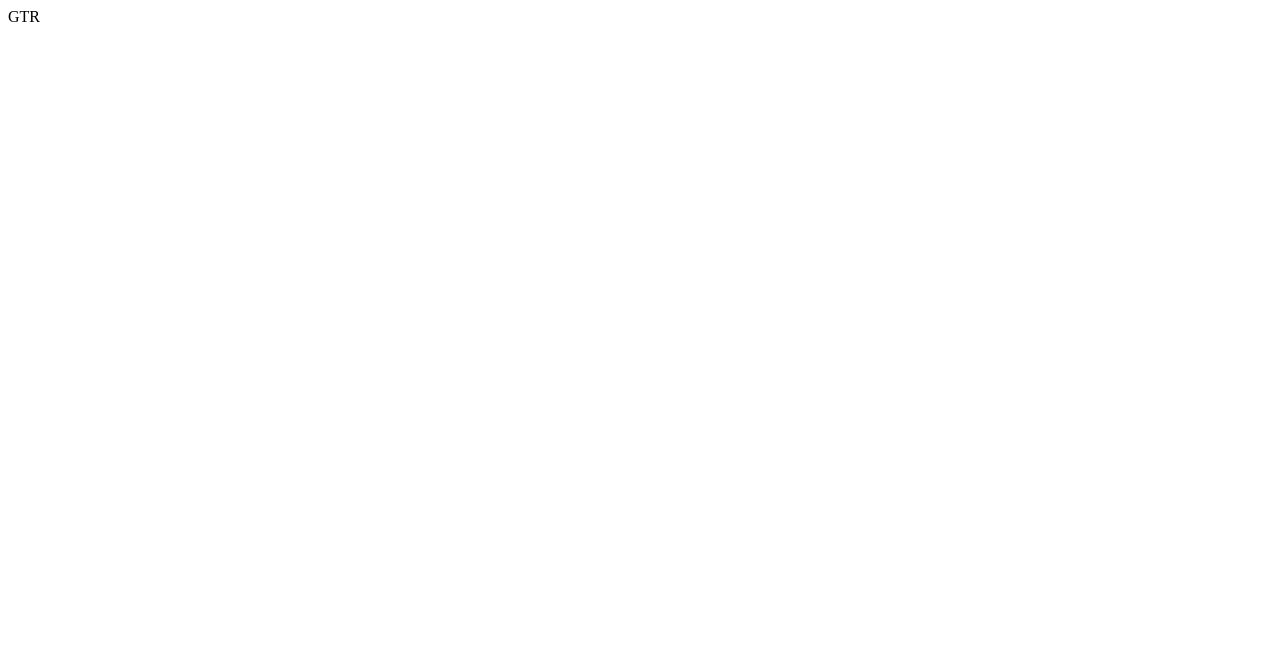
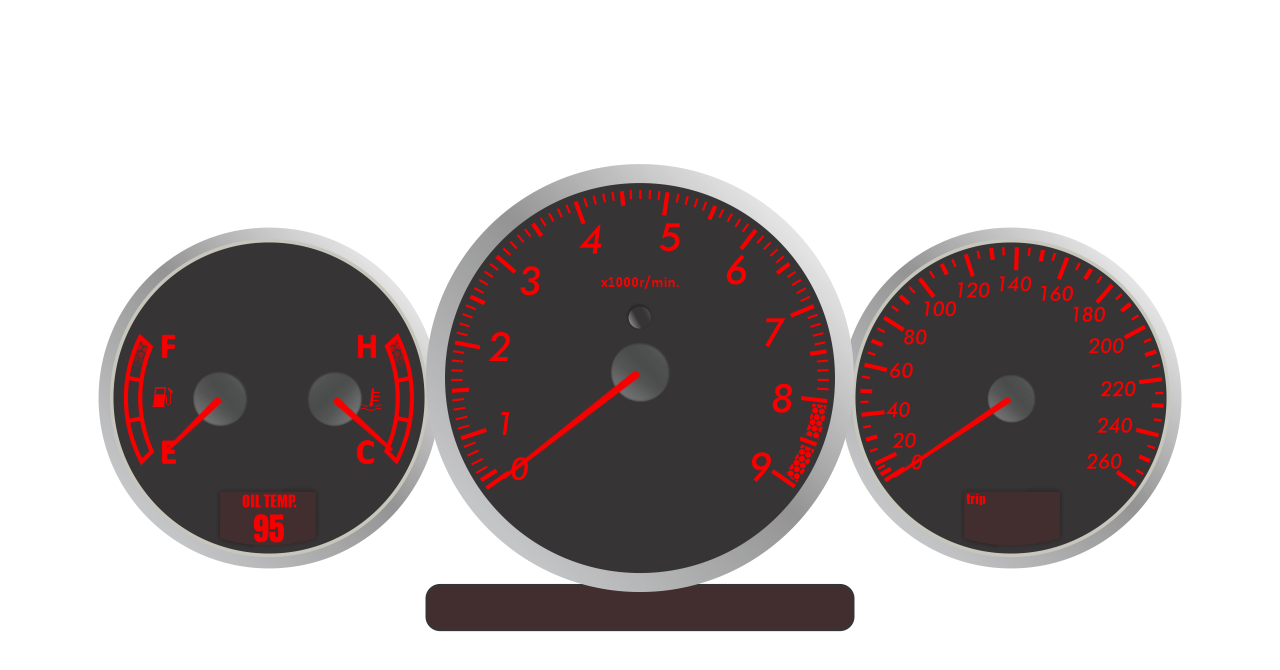
Before and after one commit to ghostdashboard/skins, a website: page community/sti/index.html in a window 1280 px wide. Drawn offline with Linux system fonts and the light colour scheme.

Commit message:
Painel STI
Up de imgs e inicio de codigo

```diff
--- a/community/sti/index.html
+++ b/community/sti/index.html
@@ -4,13 +4,110 @@
 <head>
     <meta charset="UTF-8">
     <meta name="viewport" content="width=device-width, initial-scale=1.0">
-    <title>GTR 35</title>
+    <title>STI</title>
+    <style>
+        :root {
+            --rpm-deg: 232deg;
+            --fuel-deg: 226deg;
+            --coolant-deg: 132deg;
+            --speed-deg: 236deg;
+        }
+
+        .oilFuelCoolGauge,
+        .rpmGauge,
+        .speedGauge {
+            position: absolute;
+            scale: 1.0;
+            transform: translate(-50%, -50%);
+        }
+
+        .oilFuelCoolGauge {
+            top: 50%;
+            left: 21%;
+        }
+
+        .rpmGauge {
+            top: 50%;
+            left: 50%;
+            z-index: 1;
+        }
+
+        .speedGauge {
+            top: 50%;
+            left: 79%;
+        }
+
+        /* Ponteiros */
+        .ponteiroRpm {
+            top: 29%;
+            left: 50%;
+            position: absolute;
+            scale: 1.0;
+            transform: translate(-50%, -50%) rotate(var(--rpm-deg));
+            transform-origin: center 85%;
+        }
+
+        .ponteiroSpeed {
+            width: 14%;
+            top: 33%;
+            left: 50%;
+            position: absolute;
+            scale: 1.0;
+            transform: translate(-50%, -50%) rotate(var(--speed-deg));
+            transform-origin: center 85%;
+        }
+
+        .ponteiroFuel {
+            top: 42%;
+            left: 36%;
+            position: absolute;
+            scale: 1.0;
+            transform: translate(-50%, -50%) rotate(var(--fuel-deg));
+            transform-origin: center 75%;
+        }
+
+        .ponteiroCoolant {
+            top: 42%;
+            left: 69%;
+            position: absolute;
+            scale: 1.0;
+            transform: translate(-50%, -50%) rotate(var(--coolant-deg));
+            transform-origin: center 75%;
+        }
+
+        .oilTemp {
+            font-family: Impact, Haettenschweiler, 'Arial Narrow Bold', sans-serif;
+            font-size: 2rem;
+            color: #F80000;
+            position: absolute;
+            top: 87%;
+            left: 50%;
+            transform: translate(-50%, -50%);
+        }
+    </style>
 </head>
 
 <body>
     <div class="container">
-        GTR
+        <div class="rpmGauge">
+            <img src="./assets/ponteiroNormal.png" class="ponteiroRpm" alt="">
+            <img src="./assets/rpmGauge.png" alt="">
+        </div>
+        <div class="oilFuelCoolGauge">
+            <div class="oilTemp"><span id="oilTemp">95</span></div>
+            <img src="./assets/ponteiroPequeno.png" class="ponteiroFuel" alt="">
+            <img src="./assets/ponteiroPequeno.png" class="ponteiroCoolant" alt="">
+            <img src="./assets/oilFuelCoolGauge.png" alt="">
+        </div>
+        <div class="speedGauge">
+            <img src="./assets/ponteiroNormal.png" class="ponteiroSpeed" alt="">
+            <img src="./assets/speedGauge.png" alt="">
+        </div>
+        <script src="../../assets/defaultSettings.js" type="text/javascript"></script>
+        <script src="../../assets/client.js" type="text/javascript"></script>
+        <script src="./script.js" type="text/javascript"></script>
     </div>
+
 </body>
 
 </html>
```
Also changed, not shown: community/sti/assets/oilFuelCoolGauge.png (added), community/sti/assets/oilFuelGauge.png (added), community/sti/assets/ponteiroNormal.png (added), community/sti/assets/ponteiroPequeno.png (added), community/sti/assets/rpmGauge.png (added), community/sti/assets/rpmGauge1.png (added), community/sti/assets/speedGauge.png (added), 2 other files.
